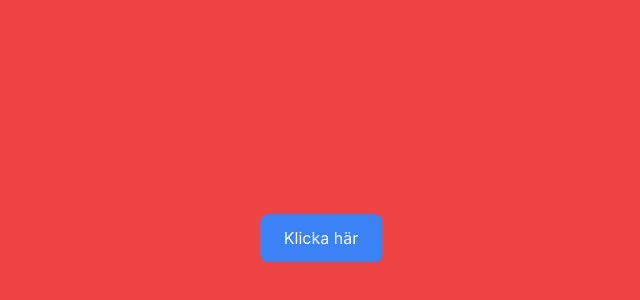
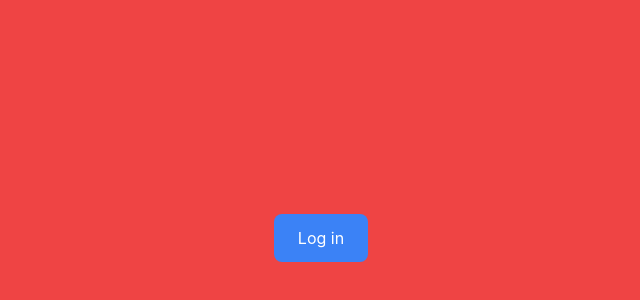
Before and after one commit to Caspar-Brantberger/GetSwoleBooking, a React (Create React App) app in the folder ui/: page / in a window 1280 px wide. Shown: the part 162-462 px from the top of the page, without its empty margins (319-959 px from the left). Built offline with nearby package versions, Linux system fonts and the light colour scheme.

Commit message:
added so I can have empty files

```diff
--- a/ui/src/App.tsx
+++ b/ui/src/App.tsx
@@ -6,7 +6,7 @@ function App() {
   return (
     <div className="min-h-screen bg-red-500 flex items-center justify-center">
       <button className="px-6 py-3 bg-blue-500 text-white rounded-lg hover:bg-blue-600 transition">
-        Klicka här
+        Log in
       </button>
     </div>
   );
--- a/ui/tsconfig.json
+++ b/ui/tsconfig.json
@@ -16,7 +16,7 @@
     "module": "esnext",
     "moduleResolution": "node",
     "resolveJsonModule": true,
-    "isolatedModules": true,
+    "isolatedModules": false, // Changed from true to false
     "noEmit": true,
     "jsx": "react-jsx"
   },
```
